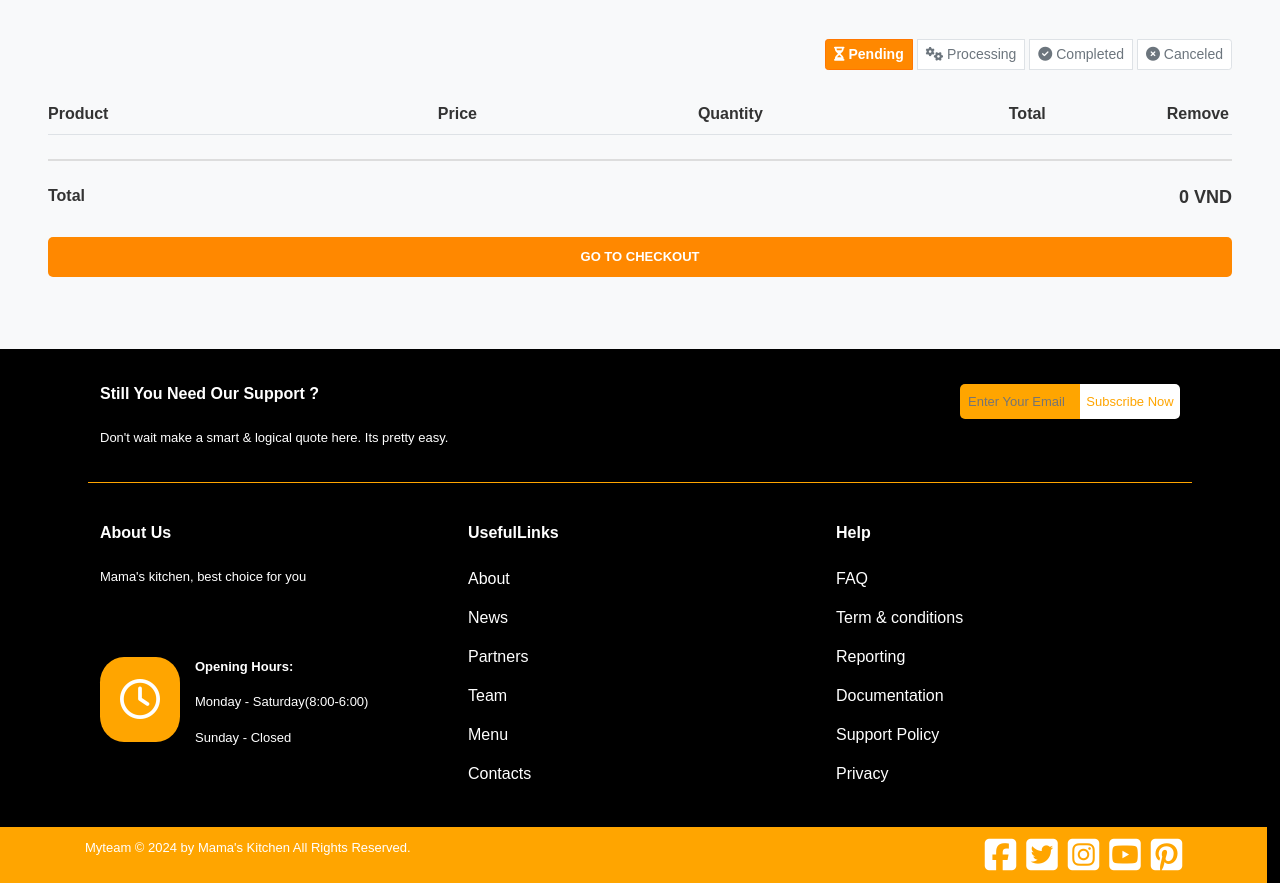
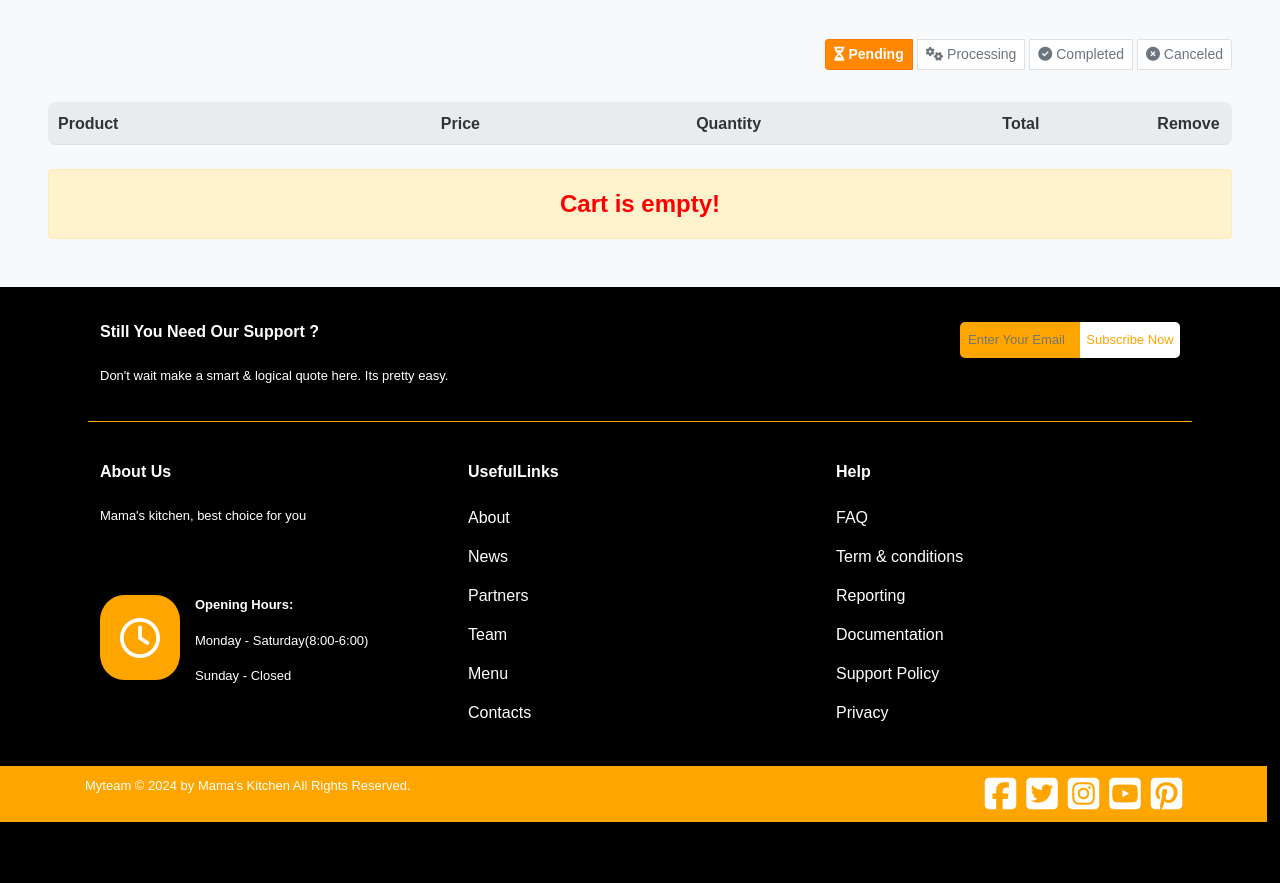
Before and after one commit to TranHoangXuanNguyen/PHP_WebBasicProject, a PHP site: the page made by app/views/Cart.php in a window 1280 px wide. Shown: the part 65-948 px from the top of the page. After the commit the page ends 887 px from the top, so only its background shows below. Run offline with PHP 8.4, Linux system fonts and the light colour scheme; the template is opened without the code that fills it, so the values that code supplies are empty.

Commit message:
Be-smtask

```diff
--- /dev/null
+++ b/app/assets/css/cart.css.php
@@ -0,0 +1,146 @@
+<style>
+    body {
+        font-family: Arial, sans-serif;
+        background-color: #f8f9fa;
+        color: #333;
+    }
+    .cart-header {
+        background-color: #e9ecef;
+        border-radius: 8px;
+        padding: 10px;
+        font-weight: bold;
+    }
+    .cart-header div,
+    .cart-item div {
+        flex: 2;
+        text-align: center;
+    }
+
+    .cart-header .product-info,
+    .cart-item .product-info {
+        flex: 2;
+        display: flex;
+        align-items: center;
+        justify-content: start;
+    }
+
+    .cart-header .remove-btn,
+    .cart-item .remove-btn {
+        flex: 0.5;
+        text-align: center;
+    }
+
+    .quantity-control {
+        flex: 1;
+        display: flex;
+        align-items: center;
+        justify-content: center;
+        gap: 5px;
+    }
+
+    .quantity-control button {
+        border: 1px solid #ddd;
+        background-color: white;
+        width: 30px;
+        height: 30px;
+        border-radius: 5px;
+        color: #333;
+        transition: background-color 0.3s;
+    }
+
+    .quantity-control button:hover {
+        background-color: #ff8800;
+        color: white;
+    }
+
+    .quantity-control input {
+        width: 50px;
+        text-align: center;
+        height: 30px;
+        border-radius: 5px;
+        border: 1px solid #ddd;
+    }
+
+    .remove-btn {
+        background: none;
+        border: none;
+        cursor: pointer;
+    }
+
+    .remove-btn i {
+        color: #ff7700;
+    }
+
+    .remove-btn:hover i {
+        color: #d9534f;
+    }
+
+    .btn-checkout {
+        background-color: #ff8800;
+        color: white;
+        font-weight: bold;
+        font-size: 13px;
+        border: none;
+        padding: 10px 0;
+        width: 100%;
+        border-radius: 5px;
+        transition: background-color 0.3s;
+    }
+
+    .btn-checkout:hover {
+        background-color: #ff7700;
+    }
+
+    .cart-summary {
+        border-top: 2px solid #ddd;
+        padding-top: 15px;
+        margin-top: 20px;
+    }
+
+    .cart-summary .d-flex {
+        margin-bottom: 10px;
+    }
+
+    .cart-summary .d-flex:last-child {
+        margin-bottom: 0;
+    }
+
+    .cart-summary span {
+        font-size: 18px;
+        font-weight: bold;
+    }
+
+    .status-pagination .page-item.active .page-link {
+        background-color: #ff8800;
+        color: white;
+        font-weight: bold;
+        border-color: #ff7700;
+    }
+
+    .status-pagination .page-link {
+        color: #6c757d;
+        transition: color 0.3s, background-color 0.3s;
+    }
+
+    .status-pagination .page-item:not(.active) .page-link:hover {
+        color: #ff8800;
+        background-color: #f8f9fa;
+    }
+
+    .image {
+        width: 50px;
+        height: 50px;
+        border-radius: 5px;
+        object-fit: cover;
+    }
+
+    .status-pagination {
+        gap: 5px;
+    }
+
+    .alert {
+        color: red;
+        font-size: 24px;
+        font-weight: bold;
+    }
+</style>
--- a/app/controllers/userController.php
+++ b/app/controllers/userController.php
@@ -157,9 +157,9 @@ class userController extends Controller
         $status = 'pending';
         $order = $userModel->getOrderBystatus($userId, $status);
         $orderId = $order[0]['order_id'];
-        if (!$orderId) {
-            die("Không tìm thấy đơn hàng với trạng thái '{$status}'!");
-        }
+        // if (!$orderId) {
+        //     die("Không tìm thấy đơn hàng với trạng thái '{$status}'!");
+        // }
         $orderItems = $userModel->getOrderItemsByOrderId($orderId);
         $totalAmount = 0;
         foreach ($orderItems as &$item) {
--- a/app/views/Cart.php
+++ b/app/views/Cart.php
@@ -7,141 +7,9 @@
     <title>Shopping Cart</title>
     <link href="https://cdn.jsdelivr.net/npm/bootstrap@5.0.2/dist/css/bootstrap.min.css" rel="stylesheet" integrity="sha384-EVSTQN3/azprG1Anm3QDgpJLIm9Nao0Yz1ztcQTwFspd3yD65VohhpuuCOmLASjC" crossorigin="anonymous">
     <link rel="stylesheet" href="https://cdnjs.cloudflare.com/ajax/libs/font-awesome/6.7.1/css/all.min.css">
-    <style>
-        body {
-            font-family: Arial, sans-serif;
-            background-color: #f8f9fa;
-            color: #333;
-        }
-
-        .cart-header div,
-        .cart-item div {
-            flex: 2;
-            text-align: center;
-        }
-
-        .cart-header .product-info,
-        .cart-item .product-info {
-            flex: 2;
-            display: flex;
-            align-items: center;
-            justify-content: start;
-        }
-
-        .cart-header .remove-btn,
-        .cart-item .remove-btn {
-            flex: 0.5;
-            text-align: center;
-        }
-
-        .quantity-control {
-            flex: 1;
-            display: flex;
-            align-items: center;
-            justify-content: center;
-            gap: 5px;
-        }
-
-        .quantity-control button {
-            border: 1px solid #ddd;
-            background-color: white;
-            width: 30px;
-            height: 30px;
-            border-radius: 5px;
-            color: #333;
-            transition: background-color 0.3s;
-        }
-
-        .quantity-control button:hover {
-            background-color: #ff8800;
-            color: white;
-        }
-
-        .quantity-control input {
-            width: 50px;
-            text-align: center;
-            height: 30px;
-            border-radius: 5px;
-            border: 1px solid #ddd;
-        }
-
-        .remove-btn {
-            background: none;
-            border: none;
-            cursor: pointer;
-        }
-
-        .remove-btn i {
-            color: #ff7700;
-        }
-
-        .remove-btn:hover i {
-            color: #d9534f;
-        }
-
-        .btn-checkout {
-            background-color: #ff8800;
-            color: white;
-            font-weight: bold;
-            font-size: 13px;
-            border: none;
-            padding: 10px 0;
-            width: 100%;
-            border-radius: 5px;
-            transition: background-color 0.3s;
-        }
-
-        .btn-checkout:hover {
-            background-color: #ff7700;
-        }
-
-        .cart-summary {
-            border-top: 2px solid #ddd;
-            padding-top: 15px;
-            margin-top: 20px;
-        }
-
-        .cart-summary .d-flex {
-            margin-bottom: 10px;
-        }
-
-        .cart-summary .d-flex:last-child {
-            margin-bottom: 0;
-        }
-
-        .cart-summary span {
-            font-size: 18px;
-            font-weight: bold;
-        }
-
-        .status-pagination .page-item.active .page-link {
-            background-color: #ff8800;
-            color: white;
-            font-weight: bold;
-            border-color: #ff7700;
-        }
-
-        .status-pagination .page-link {
-            color: #6c757d;
-            transition: color 0.3s, background-color 0.3s;
-        }
-
-        .status-pagination .page-item:not(.active) .page-link:hover {
-            color: #ff8800;
-            background-color: #f8f9fa;
-        }
-
-        .image {
-            width: 50px;
-            height: 50px;
-            border-radius: 5px;
-            object-fit: cover;
-        }
-
-        .status-pagination {
-            gap: 5px;
-        }
-    </style>
+    <?php
+    require_once(__DIR__ . '/../assets/css/cart.css.php');
+    ?>
 </head>
 
 <body onload="showpending()">
@@ -183,22 +51,21 @@
                 <div class="total"><strong>Total</strong></div>
                 <div class="remove-btn"><strong>Remove</strong></div>
             </div>
-
+            <?php if (isset($data['orderItems']) && !empty($data['orderItems'])  && is_array($data['orderItems'])): ?>
                 <?php foreach ($data['orderItems'] as $orderItem): ?>
                     <div class="cart-item d-flex align-items-center mt-4">
                         <div class="product-info d-flex align-items-center">
-                        <img src="<?= $orderItem['foodImg'] ?>" alt="" class="image">
-                        <span class="ms-3"><?= $orderItem['foodName'] ?></span>
+                            <img src="<?= htmlspecialchars($orderItem['foodImg']) ?>" alt="" class="image">
+                            <span class="ms-3"><?= htmlspecialchars($orderItem['foodName']) ?></span>
                         </div>
                         <div class="price-<?= $orderItem['foodId'] ?> me-4"><?= number_format($orderItem['price'], 0, ',', '.') ?> VND</div>
                         <div class="quantity-control">
                             <button class="btn btn-sm" onclick="decrement(<?= $orderItem['foodId'] ?>)">-</button>
-                        <input id="quantity-<?= $orderItem['foodId'] ?>" type="text" value="<?= $orderItem['quantity'] ?>" class="form-control mx-2">
+                            <input id="quantity-<?= $orderItem['foodId'] ?>" type="text" value="<?= htmlspecialchars($orderItem['quantity']) ?>" class="form-control mx-2">
                             <button class="btn btn-sm" onclick="increment(<?= $orderItem['foodId'] ?>)">+</button>
                         </div>
                         <div class="subtotal-<?= $orderItem['foodId'] ?>"><?= number_format($orderItem['total_price'], 0, ',', '.') ?> VND</div>
-                    <button class="remove-btn" data-id="<?php echo $orderItem['order_item_id']; ?>"><i class="fa fa-trash"></i></button>
-                    <!-- <?php var_dump($orderItem['order_item_id']); ?> -->
+                        <button class="remove-btn" data-id="<?= htmlspecialchars($orderItem['order_item_id']) ?>"><i class="fa fa-trash"></i></button>
                     </div>
                 <?php endforeach; ?>
 
@@ -209,9 +76,12 @@
                     </div>
                     <button class="btn-checkout mt-3 mb-4" onclick="gotocheckout()">GO TO CHECKOUT</button>
                 </div>
+            <?php else: ?>
+            <div class="alert alert-warning text-center mt-4">Cart is empty!</div>
+            <?php endif; ?>
+        </div>
     </div>
 
-    </div>
             <!-- Processing -->
             <div id="processing">
                 <div class="cart-content m-5">
@@ -222,17 +92,19 @@
                         <div class="remove-btn"><strong>CanCel</strong></div>
 
                     </div>
-
+            <?php if (isset($data['processingOrder']) && !empty($data['processingOrder'])): ?>
                     <?php foreach ($data['processingOrder'] as $orderProcessing): ?>
-                <div class="cart-item d-flex align-items-center mt-4">
-                    <div class="OrderId d-flex align-items-center"><?= $orderProcessing['order_id'] ?></div>
+                        <div class="cart-item d-flex align-items-center mt-4 border-bottom">
+                            <div class="OrderId d-flex align-items-center justify-content-center"><?= $orderProcessing['order_id'] ?></div>
                             <div class="userId me-4"> <?= $orderProcessing['userId'] ?></div>
                             <div class="total"><?= number_format($orderProcessing['total_amount'], 0, ',', '.') ?> VND</div>
                             <button class="remove-btn"><i class="fa fa-times"></i></button>
                         </div>
                     <?php endforeach; ?>
+                    <?php else: ?>
+            <div class="alert alert-warning text-center mt-4">Cart is empty!</div>
 
-
+            <?php endif; ?>
                 </div>
             </div>
 
@@ -246,15 +118,18 @@
                         <div class="total"><strong>Total Amount</strong></div>
 
                     </div>
-
+            <?php if (isset($data['completedOrder']) && !empty($data['completedOrder'])): ?>
                     <?php foreach ($data['completedOrder'] as $orderComplete): ?>
-                <div class="cart-item d-flex align-items-center mt-4">
-                    <div class="OrderId d-flex align-items-center"><?= $orderComplete['order_id'] ?></div>
+                        <div class="cart-item d-flex align-items-center mt-4 border-bottom">
+                            <div class="OrderId d-flex align-items-center justify-content-center"><?= $orderComplete['order_id'] ?></div>
                             <div class="userId me-4"> <?= $orderComplete['userId'] ?></div>
                             <div class="total"><?= number_format($orderComplete['total_amount'], 0, ',', '.') ?> VND</div>
                         </div>
                     <?php endforeach; ?>
+                    <?php else: ?>
+                 <div class="alert alert-warning text-center">Cart is empty!</div>
 
+            <?php endif; ?>
 
                 </div>
             </div>
@@ -267,15 +142,17 @@
                         <div class="total"><strong>Total Amount</strong></div>
 
                     </div>
-
+            <?php if (isset($data['canceledOrder']) && !empty($data['canceledOrder'])): ?>
                     <?php foreach ($data['canceledOrder'] as $orderCancel): ?>
-                <div class="cart-item d-flex align-items-center mt-4">
-                    <div class="OrderId d-flex align-items-center"><?= $orderCancel['order_id'] ?></div>
+                        <div class="cart-item d-flex align-items-center mt-4 border-bottom">
+                            <div class="OrderId d-flex align-items-center justify-content-center"><?= $orderCancel['order_id'] ?></div>
                             <div class="userId me-4"> <?= $orderCancel['userId'] ?></div>
                             <div class="total"><?= number_format($orderCancel['total_amount'], 0, ',', '.') ?> VND</div>
                         </div>
                     <?php endforeach; ?>
-
+                    <?php else: ?>
+                <div class="alert alert-warning text-center mt-4">Cart is empty!</div>
+            <?php endif; ?>
 
                 </div>
             </div>
--- a/app/views/MenuFood.php
+++ b/app/views/MenuFood.php
@@ -20,7 +20,6 @@
         <img src="\app\assets\img\Shop List.png" alt="Menu Banner" class="w-100 h-100 banner-image">
         <h1 class="position-absolute text-light text-center banner-title">MENU FOOD</h1>
     </div>
-
     <div class="menufood container">
         <?php if (isset($data) && is_array($data) && !empty($data)):
             $categories = [];
```
Also changed, not shown: app/controllers/menuController.php (+3 -4 lines), app/views/DetailFood.php (+8 -0 lines), app/models/userModel.php (line endings or trailing spaces), database/mamakitchen.sql (line endings or trailing spaces). Lines whose indentation alone changed are shown as unchanged.
